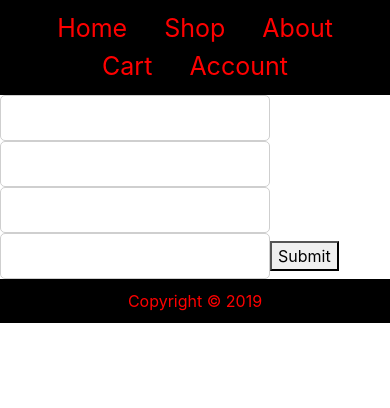
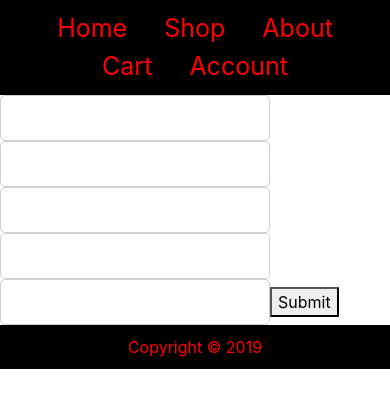
Before and after one commit to blue18/E-commerce, a React (Create React App) app: page /account in a window 390 px wide. Shown: the top 408 px of the page. Built offline with nearby package versions, Linux system fonts and the light colour scheme; the HTML template or start-up script is replaced by a standard one.

Commit message:
added phonenumber for Account comp.

```diff
--- a/src/components/Account.js
+++ b/src/components/Account.js
@@ -5,7 +5,7 @@ import { Formik, Field, Form, ErrorMessage } from 'formik';
 const Account = () => {
   return(
     <Formik
-      initialValues={{ firstname: '', lastname: '', email: '', password: '' }}
+      initialValues={{ firstname: '', lastname: '', email: '', password: '', phonenumber: '' }}
       validate={values => {
         let errors = {};
         if (!values.email) {
@@ -32,6 +32,8 @@ const Account = () => {
           <ErrorMessage name="email" component="div" />
           <Field type="password" name="password" />
           <ErrorMessage name="password" component="div" />
+          <Field type="tel" name="phonenumber" />
+          <ErrorMessage name="phonenumber" component="div" />
           <button type="submit" disabled={props.isSubmitting}>Submit</button>
         </Form>
       )}
```
